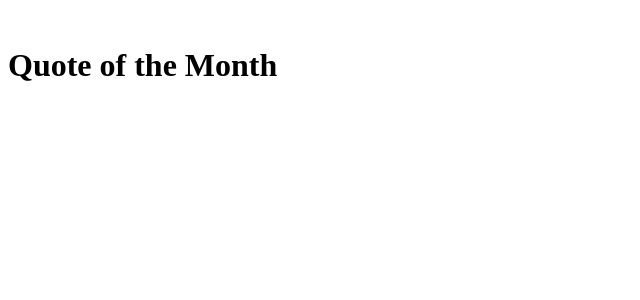
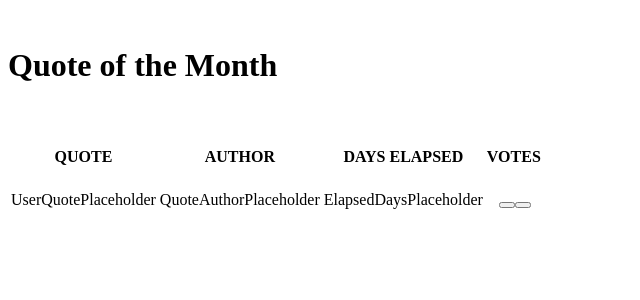
Before and after one commit to Muchunku-Pages/QuoteRating-Application, an Angular app: page / in a window 1280 px wide. Shown: the top 300 px of the page, without its empty margins (0-640 px from the left). Built offline with nearby package versions, Linux system fonts and the light colour scheme.

Commit message:
Generate a new HTML Table to be the holder of our Quotes and Quote Rating data and controls,including the initialized Quote, its Author, the time that has passed since it was posted and the button controls for either up-voting or down-voting the quote

```diff
--- a/src/app/app.component.html
+++ b/src/app/app.component.html
@@ -4,5 +4,30 @@
 
   </header>
 
+  <div>
+    <table class="table table-striped">
+      <thead>
+        <tr>
+          <th><h4>QUOTE</h4></th>
+          <th><h4>AUTHOR</h4></th>
+          <th><h4>DAYS ELAPSED</h4></th>
+          <th colspan="3"><h4>VOTES</h4></th>
+        </tr>
+      </thead>
+      <tbody>
+        <tr>
+          <td>UserQuotePlaceholder</td>
+          <td>QuoteAuthorPlaceholder</td>
+          <td>ElapsedDaysPlaceholder</td>
 
-</div>
+          <td>&nbsp;&nbsp;
+            <button  class="buttonVote" type ="button"  name="upVote" class="btn btn-success btn-small qBtn">
+            </button>
+            <button class="buttonVote" type="button"  name="downVote" class="btn btn-danger btn-small qBtn">
+            </button>
+          </td>
+        </tr>
+      </tbody>
+
+    </table>
+  </div>
```
